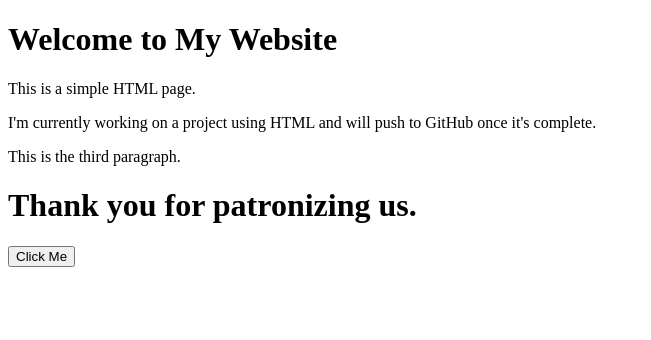
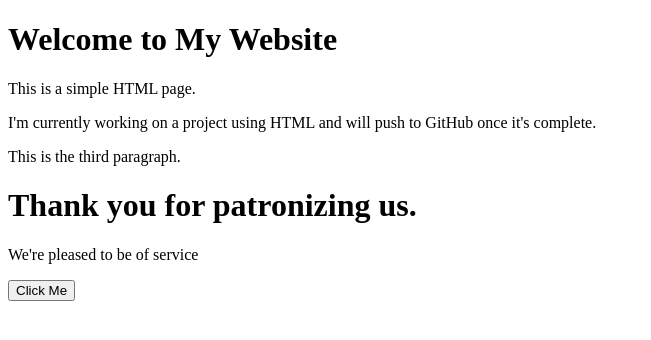
Before and after one commit to Darc-knight/My_Website, a plain HTML site: page index.html in a window 1280 px wide. Shown: the whole page, without its empty margins (0-651 px from the left). Drawn offline with Linux system fonts and the light colour scheme.

Commit message:
Add a new paragraph to index.html

```diff
--- a/index.html
+++ b/index.html
@@ -11,6 +11,7 @@
 <p>I'm currently working on a project using HTML and will push to GitHub once it's complete.</p>
 <p>This is the third paragraph.</p>
 <h1>Thank you for patronizing us.</h1>
+<p>We're pleased to be of service</p>
 <button onclick="alert('Button clicked!')">Click Me</button>
 </body>
 </html>
```
